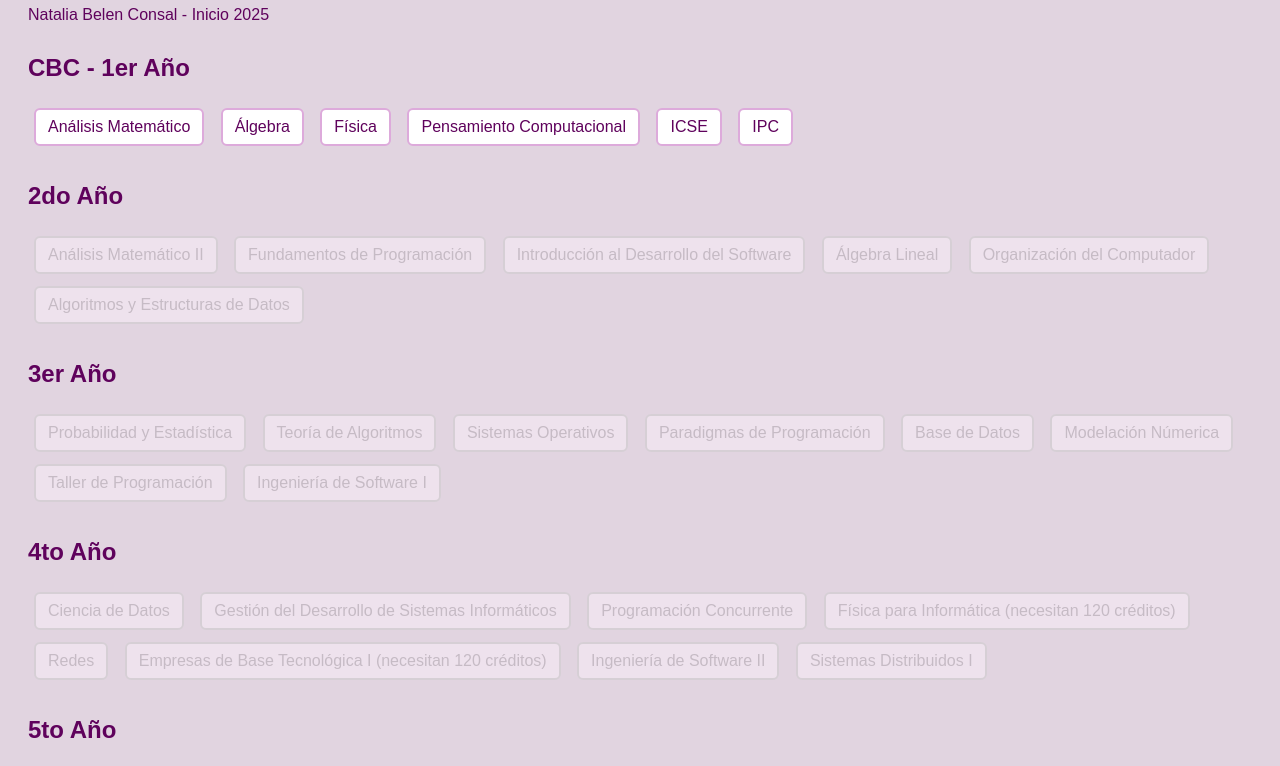
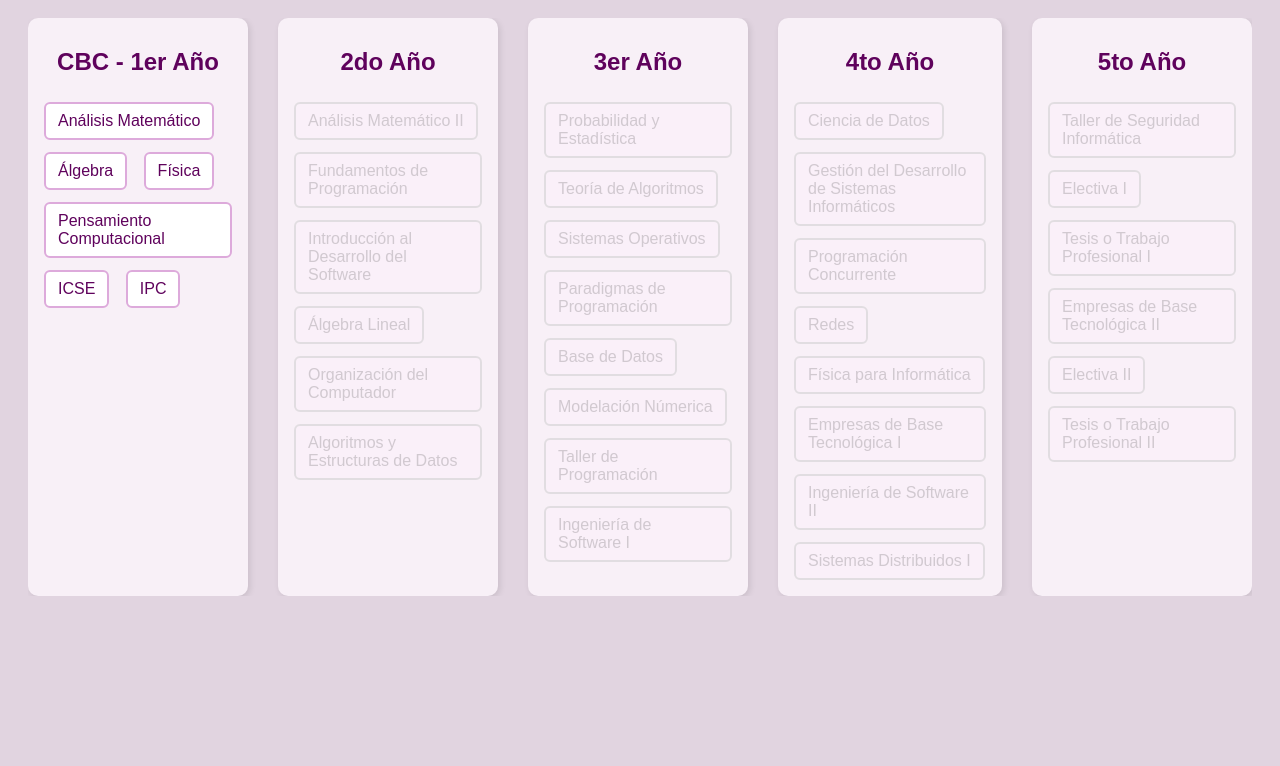
Before and after one commit to natyconsal/malla-info, a plain HTML site: page index.html in a window 1280 px wide. Shown: the part 102-868 px from the top of the page. After the commit the page ends 800 px from the top, so only its background shows below. Drawn offline with Linux system fonts and the light colour scheme.

Commit message:
Add files via upload

```diff
--- a/index.html
+++ b/index.html
@@ -5,7 +5,8 @@
   <title>Ingeniería en Informática</title>
   <style>
     body { font-family: sans-serif; background: #e1d4e0; padding: 20px;color: hsl(302, 96%, 19%); }
-    h2 { margin-top: 30px; }
+    h1{margin-top: 0;}
+    h2 { margin-top: 20px; }
     .materia {
       display: inline-block;
       margin: 6px;
@@ -33,6 +34,25 @@
       pointer-events: none;
       text-decoration: none !important;
     }
+    .malla {
+      display: flex;
+      gap: 30px;
+      flex-wrap: nowrap;
+      overflow-x: auto;
+    }
+
+    .grupo {
+      min-width: 200px;
+      background: #f8f0f7;
+      padding: 10px;
+      border-radius: 10px;
+      box-shadow: 2px 2px 6px rgba(0,0,0,0.1);
+    }
+
+    .grupo h2 {
+      text-align: center;
+    }
+
   </style>
 </head>
 <body>
@@ -40,6 +60,8 @@
 <h1>Ingeniería en Informática</h1>
 <p>Natalia Belen Consal - Inicio 2025</p>
 
+<div class="malla">
+  <div class="grupo">
     <h2>CBC - 1er Año</h2>
     <div class="materia" data-id="cbc-analisis">Análisis Matemático</div>
     <div class="materia" data-id="cbc-algebra">Álgebra</div>
@@ -47,7 +69,9 @@
     <div class="materia" data-id="cbc-pc">Pensamiento Computacional</div>
     <div class="materia" data-id="cbc-icse">ICSE</div>
     <div class="materia" data-id="cbc-ipc">IPC</div>
+  </div>
 
+  <div class="grupo">
     <h2>2do Año</h2>
     <div class="materia" data-id="analisis2">Análisis Matemático II</div>
     <div class="materia" data-id="programa">Fundamentos de Programación</div>
@@ -55,7 +79,9 @@
     <div class="materia" data-id="algebra">Álgebra Lineal</div>
     <div class="materia" data-id="org-compu">Organización del Computador</div>
     <div class="materia" data-id="algo1">Algoritmos y Estructuras de Datos</div>
+  </div>
 
+  <div class="grupo">
     <h2>3er Año</h2>
     <div class="materia" data-id="prob-esta">Probabilidad y Estadística</div>
     <div class="materia" data-id="teo-algo">Teoría de Algoritmos</div>
@@ -65,17 +91,21 @@
     <div class="materia" data-id="numerica">Modelación Númerica</div>
     <div class="materia" data-id="taller-prog">Taller de Programación</div>
     <div class="materia" data-id="ing-soft1">Ingeniería de Software I</div>
+  </div>
 
+  <div class="grupo">
     <h2>4to Año</h2>
     <div class="materia" data-id="ciencia-datos">Ciencia de Datos</div>
     <div class="materia" data-id="sist-info">Gestión del Desarrollo de Sistemas Informáticos</div>
     <div class="materia" data-id="prog-concu">Programación Concurrente</div>
-<div class="materia" data-id="fisica2">Física para Informática (necesitan 120 créditos)</div>
     <div class="materia" data-id="redes">Redes</div>
-<div class="materia" data-id="empresas1">Empresas de Base Tecnológica I (necesitan 120 créditos)</div>
+    <div class="materia" data-id="fisica2">Física para Informática</div>
+    <div class="materia" data-id="empresas1">Empresas de Base Tecnológica I</div>
     <div class="materia" data-id="ing-soft2">Ingeniería de Software II</div>
     <div class="materia" data-id="sist-distri1">Sistemas Distribuidos I</div>
+  </div>
 
+  <div class="grupo">
     <h2>5to Año</h2>
     <div class="materia" data-id="seg-info">Taller de Seguridad Informática</div>
     <div class="materia" data-id="electiva1">Electiva I</div>
@@ -83,8 +113,8 @@
     <div class="materia" data-id="empresas2">Empresas de Base Tecnológica II</div>
     <div class="materia" data-id="electiva2">Electiva II</div>
     <div class="materia" data-id="tesis2">Tesis o Trabajo Profesional II</div>
-
-
+  </div>
+</div>
 <script>
   // Correlativas: clave = materia, valor = array de materias prerequisito
   const correlativas = {
@@ -106,12 +136,12 @@
     "sist-info": ["ing-soft1"],
     "prog-concu": ["algo2", "taller-prog"],
     "redes": ["algo2"],
-    "fisica2": ["ing-soft1"],
-    "empresas1": ["ing-soft1"],
+    "fisica2": ["ing-soft1", "prob-esta", "teo-algo", "algo2", "arq1", "datos", "numerica", "taller-prog"],
+    "empresas1": ["ing-soft1", "prob-esta", "teo-algo", "algo2", "arq1", "datos", "numerica", "taller-prog"],
     "ing-soft2": ["ing-soft1", "datos", "taller-prog"],
     "sist-distri1": ["prog-concu", "redes"],
     "seg-info": ["redes"],
-    "tesis1": ["redes"],
+    "tesis1": ["ciencia-datos", "sist-info", "prog-concu", "redes"],
     "empresas2": ["empresas1"],
     "tesis2": ["tesis1"],
     "electiva1": ["tesis1"],
```
Lines whose indentation alone changed are shown as unchanged.
